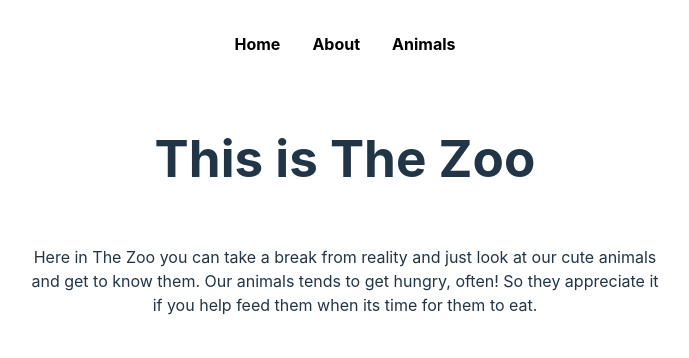
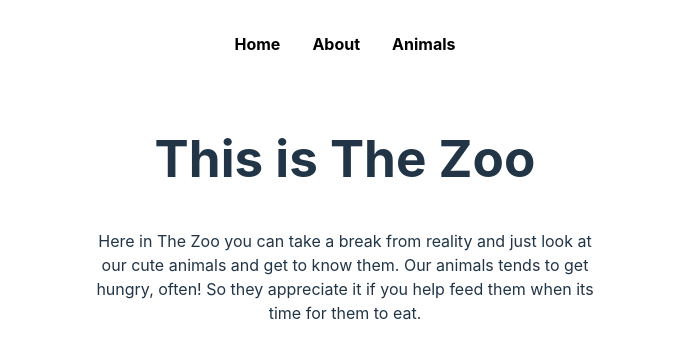
Before and after one commit to RozlinA/react-the-zoo-RozlinA, a React (Vite) app: page /about in a window 1280 px wide. Shown: the top 358 px of the page, without its empty margins (295-984 px from the left). Built offline with nearby package versions, Linux system fonts and the light colour scheme.

Commit message:
Added some styling

```diff
--- a/src/pages/About.css
+++ b/src/pages/About.css
@@ -1,5 +1,3 @@
-section {
-  width: 50vw;
-  display: flex;
-  flex-direction: column;
+.about-section {
+  width: 40vw;
 }
--- a/src/pages/About.tsx
+++ b/src/pages/About.tsx
@@ -2,7 +2,7 @@ import "./About.css"
 
 export const About = () => {
   return <>
-    <section>
+    <section className="about-section">
       <h1>This is The Zoo</h1>
       <p>Here in The Zoo you can take a break from reality and just look at our cute animals and get to know them. Our animals tends to get hungry, often! So they appreciate it if you help feed them when its time for them to eat.</p>
     </section>
--- /dev/null
+++ b/src/pages/Animal.css
@@ -0,0 +1,3 @@
+.animal-section {
+  width: 60vw;
+}
--- a/src/pages/Animal.tsx
+++ b/src/pages/Animal.tsx
@@ -1,6 +1,7 @@
 import { useParams } from "react-router-dom";
 import { useAnimals } from "../hooks/useAnimals"
 import { feedingTime } from "../services/feedingTime";
+import "./Animal.css"
 
 export const Animal = () => {
   const {getAnimalById, feedAnimal} = useAnimals();
@@ -39,12 +40,15 @@ export const Animal = () => {
 
 
   return <>
+    <section className="animal-section">
     {animal && <>
       <h2>{animal.name}</h2>
         <p>Födelseår: {animal.yearOfBirth}</p>
         <img src={animal.imageUrl} alt={animal.name} />
+        <h4>Om {animal.name}</h4>
         <p>{animal.shortDescription}</p>
-        <p>Fakta: {animal.longDescription}</p>
+        <h5>Fakta</h5>
+        <p>{animal.longDescription}</p>
         <button onClick={() => feedAnimal(animal)} disabled={!isAnimalFed}>Mata {animal.name}</button>
         {!isAnimalFed && (
         <>
@@ -53,5 +57,6 @@ export const Animal = () => {
         </>
       )}
     </>}
+    </section>
   </>
 }
--- a/src/pages/Home.tsx
+++ b/src/pages/Home.tsx
@@ -1,5 +1,6 @@
 export const Home = () => {
   return <>
     <h1>The Zoo</h1>
+    <p>Welcome to The Zoo!</p>
   </>
 }
```
